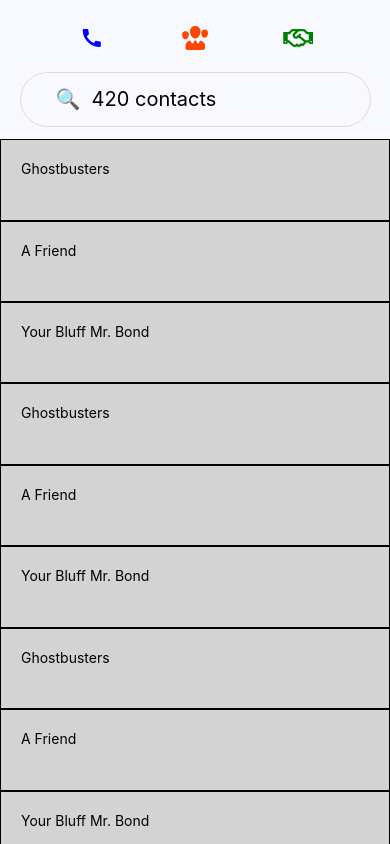
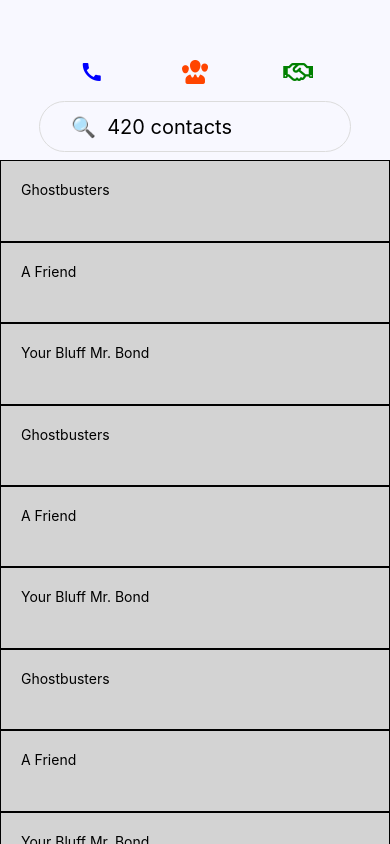
Before and after one commit to UzmanQaisar/callamari, a React Native app: screen / in a window 390 px wide. Built offline with nearby package versions, Linux system fonts and the light colour scheme.

Commit message:
cleaned up for notch and nonotch enjoyers

```diff
--- a/App.js
+++ b/App.js
@@ -46,13 +46,14 @@
       >
         <View
           style={{
-            height: "1%",
+            height: "5%",
             flexDirection: "row",
             justifyContent: "space-evenly",
             paddingHorizontal: 36,
             backgroundColor: "ghostwhite",
           }}
         ></View>
+
         <View
           style={{
             height: "7%",
@@ -111,21 +112,12 @@
             </TouchableOpacity>
           </View>
         </View>
-        <View
-          style={{
-            height: "0.5%",
-            flexDirection: "row",
-            justifyContent: "space-evenly",
-            paddingHorizontal: 36,
-            backgroundColor: "ghostwhite",
-          }}
-        ></View>
 
         <View
           style={{
-            height: "6.5%",
-            width: "90%",
-            marginHorizontal: "5%",
+            height: "6%",
+            width: "80%",
+            marginHorizontal: "10%",
             borderWidth: 1,
             borderColor: "gainsboro",
             borderRadius: 36,
@@ -142,16 +134,18 @@
             placeholder={`🔍  ${totalContacts} contacts`}
           ></TextInput>
         </View>
+
         <View
           style={{
-            height: "1.5%",
+            height: "1%",
             flexDirection: "row",
             justifyContent: "space-evenly",
             paddingHorizontal: 36,
             backgroundColor: "ghostwhite",
           }}
         ></View>
-        <ScrollView style={{ height: "83.5%", backgroundColor: "grey" }}>
+
+        <ScrollView style={{ height: "80%", backgroundColor: "grey" }}>
           {recentList.map((item, index) => (
             <View
               key={index}
```
